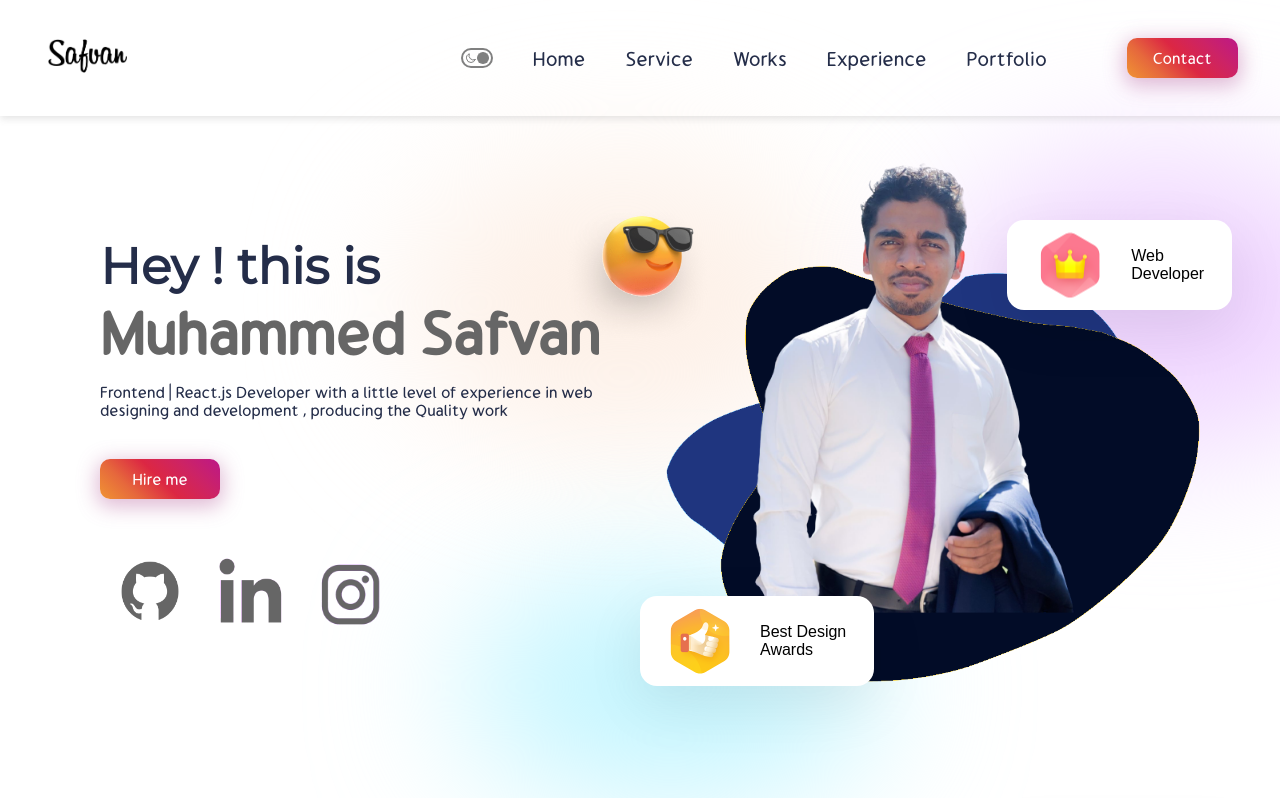
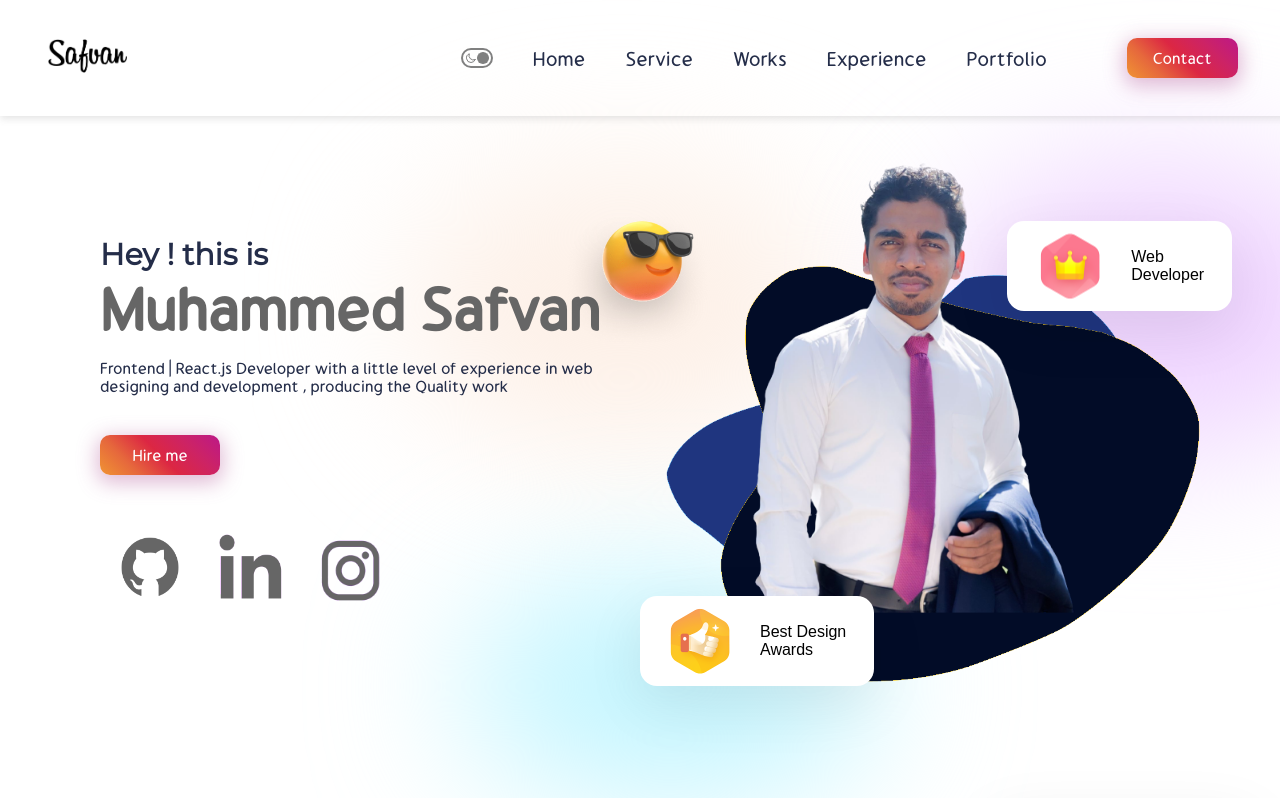
Before and after one commit to safvanms/Portfolio, a React (Create React App) app: page / in a window 1280 px wide. Shown: the top 798 px of the page. Built offline with nearby package versions, Linux system fonts and the light colour scheme.

Commit message:
bug fixes

```diff
--- a/src/Component/Intro/Intro.css
+++ b/src/Component/Intro/Intro.css
@@ -20,7 +20,7 @@
 .i-name > :nth-child(1) {
   color: var(--black);
   font-weight: bold;
-  font-size: 2.5rem;
+  font-size: 1.5rem;
   font-family: 'Montserrat';
 }
 
```
